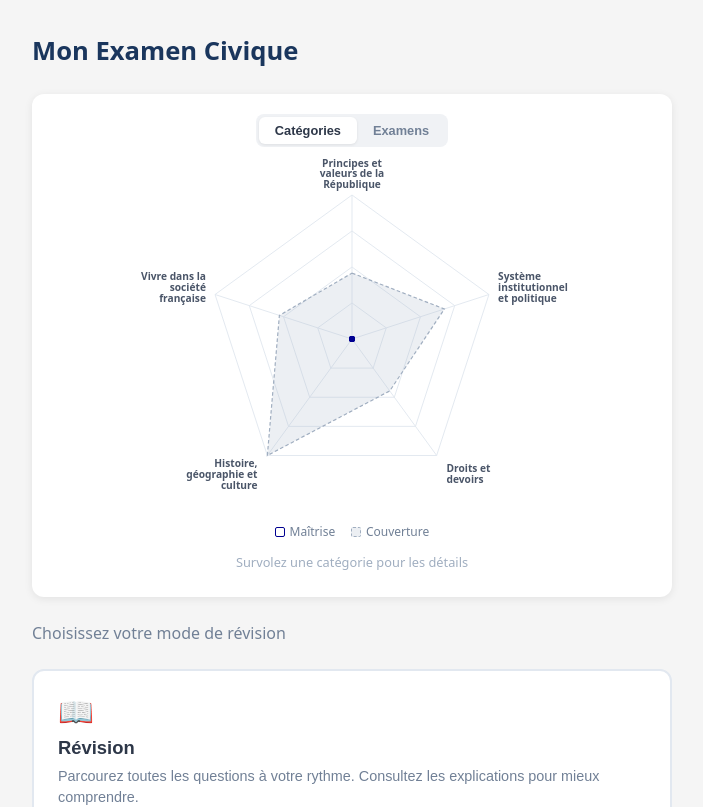
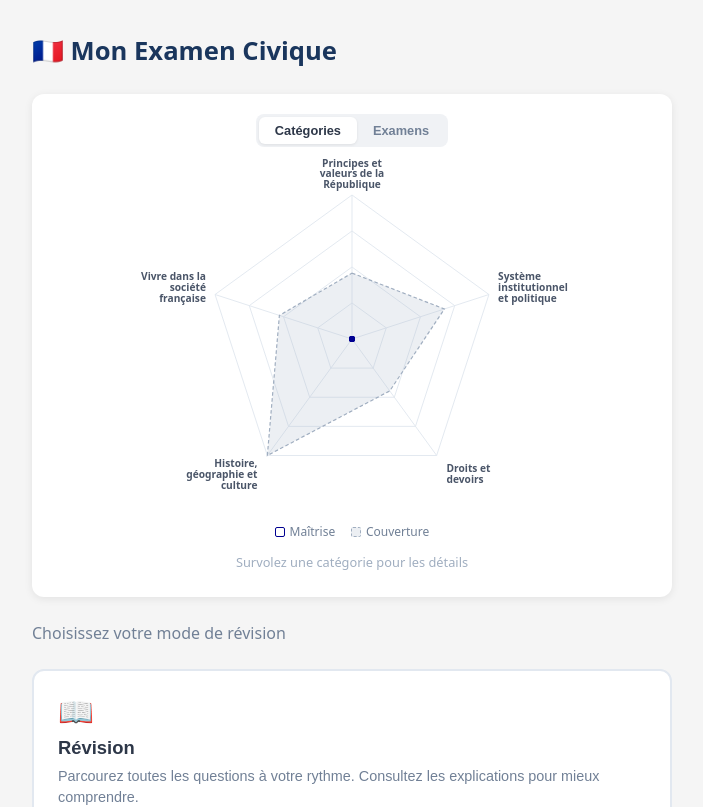
Before and after one commit to bmak91/civics, a React (Vite) app: page / in a window 1280 px wide. Shown: the top 807 px of the page, without its empty margins (288-991 px from the left). Built offline with nearby package versions, Linux system fonts and the light colour scheme.

Commit message:
Add French flag emoji to app title
Co-Authored-By: Claude Opus 4.6 <noreply@anthropic.com>

```diff
--- a/src/App.jsx
+++ b/src/App.jsx
@@ -92,7 +92,7 @@ export default function App() {
 
   return (
     <div className="app">
-      <h1>Mon Examen Civique</h1>
+      <h1>🇫🇷 Mon Examen Civique</h1>
       <Routes>
         <Route path="/" element={<Home onSelectMode={handleSelectMode} />} />
         <Route
```
